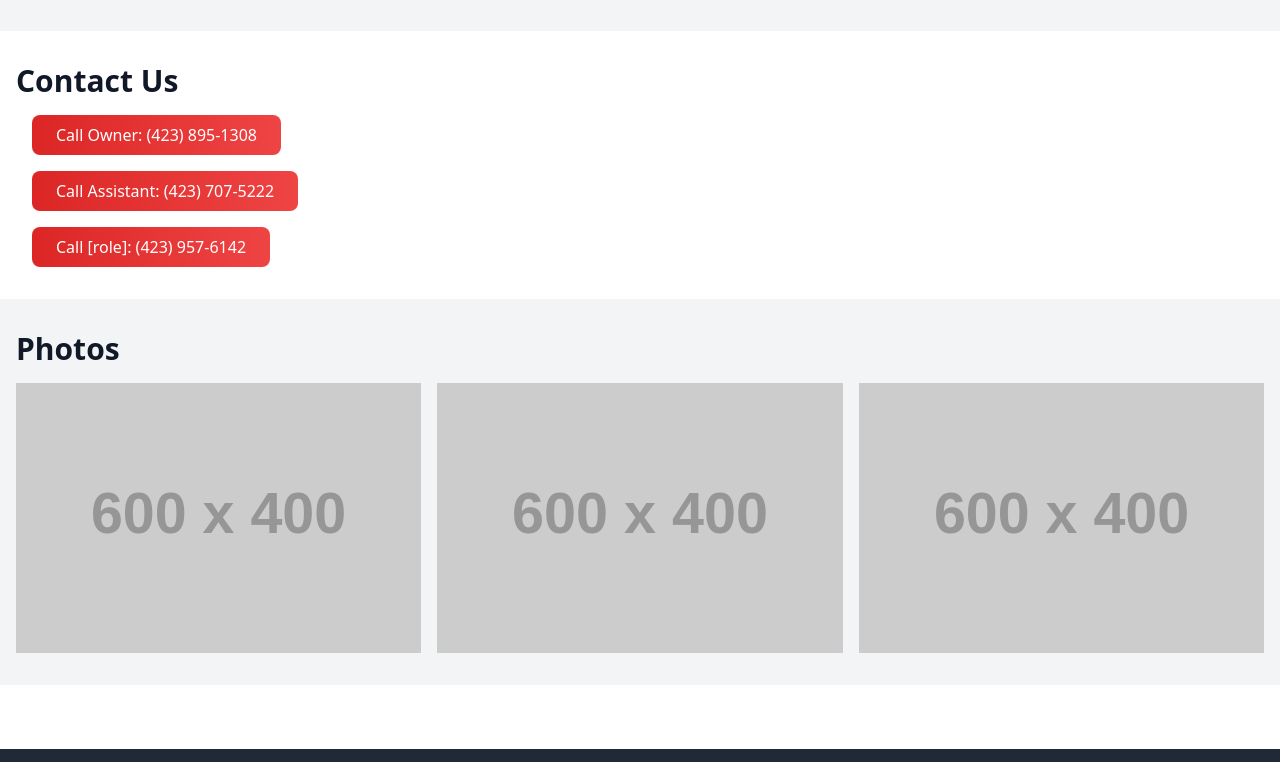
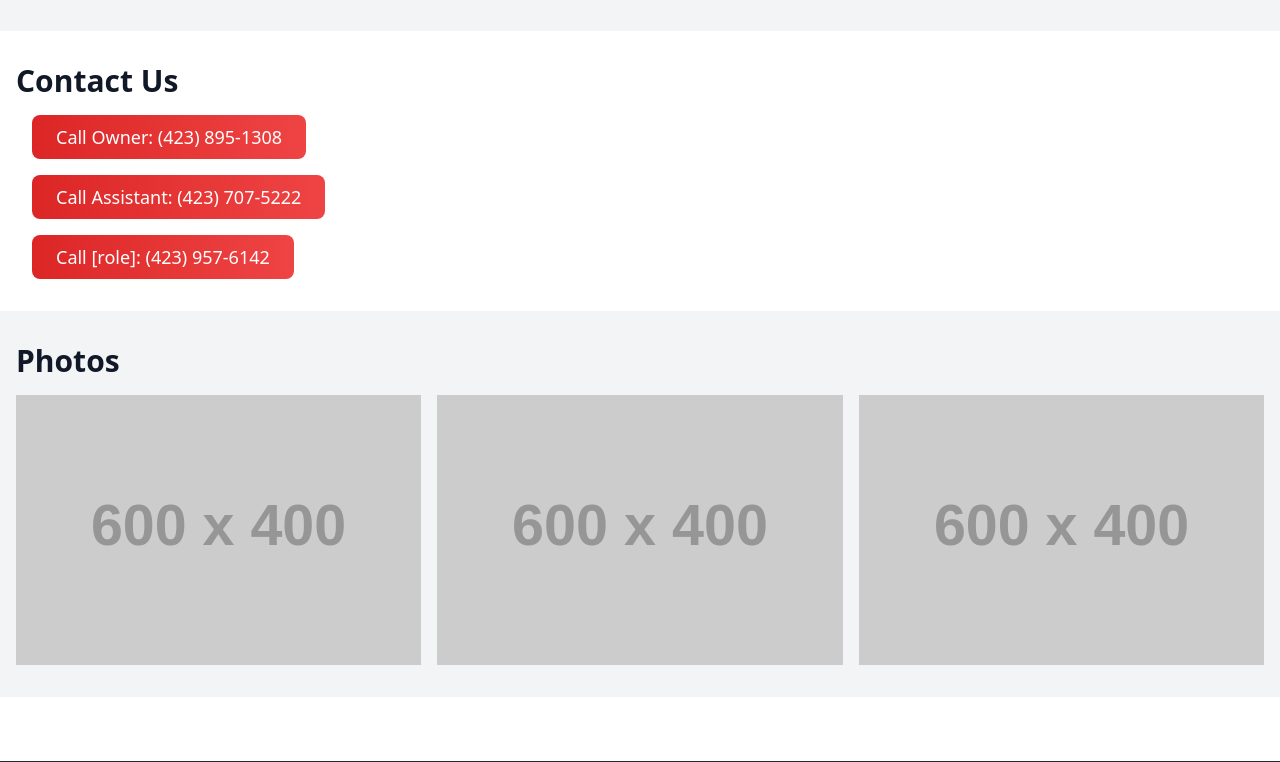
Before and after one commit to AWD-2069/cleanitup, a plain HTML site: page index.html in a window 1280 px wide. Shown: the part 1320-2082 px from the top of the page. Drawn offline with nearby package versions, Linux system fonts and the light colour scheme; placeholder pictures from the web are drawn by us.

Commit message:
Update index.html
Make text large

Signed-off-by: AWD-2069 <armstrongwebdev@gmail.com>

```diff
--- a/index.html
+++ b/index.html
@@ -131,7 +131,7 @@
         <section id="contact" class="py-8 px-4 scroll-mt-24">
             <div class="container mx-auto">
                 <h2 class="text-3xl font-bold mb-4">Contact Us</h2>
-                <ul class="space-y-4">
+                <ul class="space-y-4 text-lg">
                     <li>
                         <a href="tel:+14238951308" class="hidden md:inline-block px-6 py-2 bg-gradient-to-r from-red-600 to-red-500 rounded-lg text-white hover:from-red-500 hover:to-red-400 transition-all duration-300 ml-4" aria-label="Book Now">
                             Call Owner: (423) 895-1308
```
